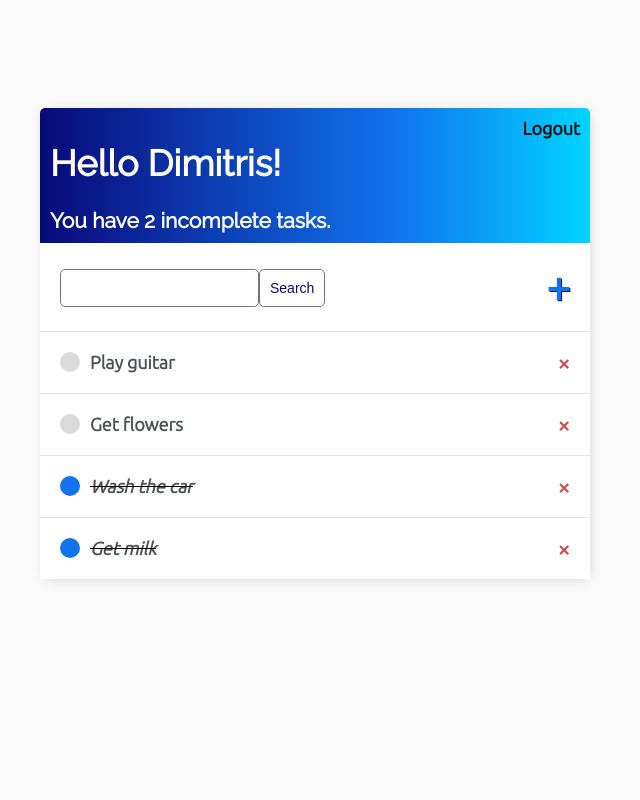
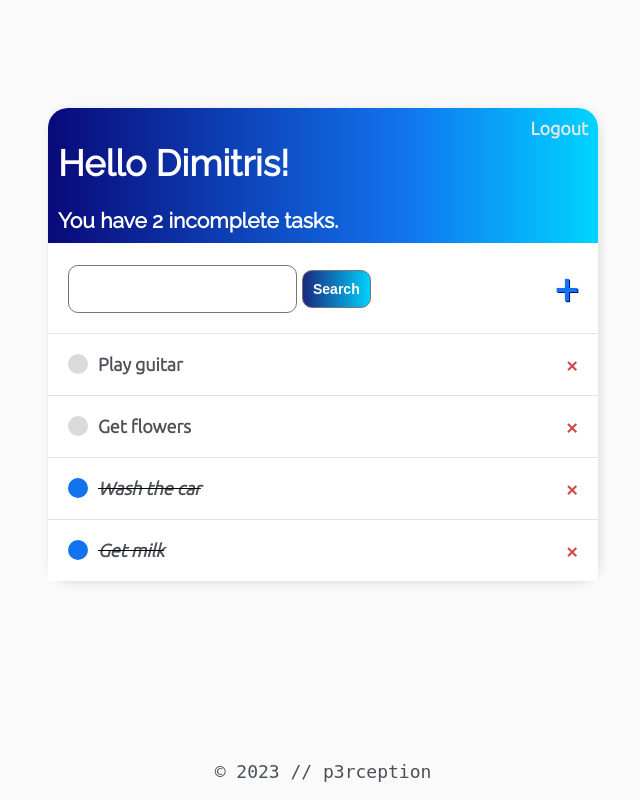
Before and after one commit to p3rception/NeoNote, a Django app: page / in a window 1280 px wide. Shown: the whole page, without its empty margins (325-965 px from the left). Run offline with Django 5.2, Linux system fonts and the light colour scheme; a user stored in the database is signed in; data comes from the database, SQL or seed files in the repository; both versions use the stored data as it was after the commit; some libraries are stand-ins or nearby versions.

Commit message:
Completed styling v1

```diff
--- a/base/static/main.css
+++ b/base/static/main.css
@@ -3,6 +3,7 @@ body {
    font-family: 'Ubuntu', sans-serif;
    padding-top: 100px;
    font-size: large;
+   width: 100%;
 }
 
 h1, h2, h3, h4, h5, h6 {
@@ -21,8 +22,26 @@ a,p {
    max-width: 550px;
    margin: auto;
    background-color: #fff;
+   border-radius: 20px;
    -webkit-box-shadow: 2px 2px 13px -4px rgba(0, 0, 0, 0.21);
    box-shadow: 2px 2px 13px -4px rgba(0, 0, 0, 0.21);
+}
+
+footer {
+   font-family: 'Fira Code', monospace;
+   position: absolute;
+   bottom: 0;
+   width: 100%;
+   text-align: center;
+   a {
+      text-decoration: none;
+      font-weight: normal;
+   }
+}
+
+input {
+   outline: none;
+   border: none;
 }
 
 .header-bar {
@@ -30,15 +49,16 @@ a,p {
    justify-content: space-between;
    color: #fff;
    padding: 10px;
-   border-radius: 5px 5px 0 0;
+   border-radius: 20px 20px 0 0;
    background: linear-gradient(270deg, #00d4ff 0%, #1174ee 35%, #090979 100%);
 }
 
+
 .header-bar a {
-   /* logout */
-   color: #010101;
+   color: #eee9e9;
    text-decoration: none;
 }
+
 
 .task-wrapper {
    display: flex;
@@ -97,13 +117,22 @@ a,p {
    padding: 20px;
 }
 
+
+@media screen and (max-width:320px) {
+   #search-add-wrapper {
+      padding: 10px;
+   }
+}
+
 input[type=text],
 input[type=password],
 textarea {
+   font-size: 16px;
    border: 1px solid #757575;
-   border-radius: 5px;
+   border-radius: 10px;
    padding: 10px;
    width: 90%;
+   height: auto;
 }
 
 label {
@@ -116,14 +145,48 @@ label {
    opacity: 0.5;
 }
 
+/* .button {
+   background-image: linear-gradient(to right, #1A2980 0%, #00d4ff  51%, #1A2980  100%);
+   margin: 10px;
+   padding: 10px;
+   text-align: center;
+   text-transform: uppercase;
+   transition: 0.5s;
+   background-size: 200% auto;
+   color: white;
+   box-shadow: 0 0 20px #eee;
+   border-radius: 10px;
+   display: block;
+   cursor: pointer;
+}
+
+.button:hover {
+   background-position: right center;
+   color: #fff;
+   text-decoration: none;
+} */
+
+
 .button {
    border: 1px solid #757575;
-   background-color: #FFF;
-   color: #090979;
+   background-image: linear-gradient(to right, #1A2980 0%, #00d4ff  51%, #1A2980  100%);
+   color: white;
+   background-size: 200% auto;
+   transition: 0.5s;
+   text-align: center;
+   /* text-transform: uppercase; */
    padding: 10px;
+   margin: 5px;
+   font-weight: bold;
    font-size: 14px;
-   border-radius: 5px;
+   border-radius: 10px;
    cursor: pointer;
+   text-decoration: none;
+}
+
+.button:hover {
+   background-position: right center;
+   color: #fff;
    text-decoration: none;
 }
 
--- a/base/templates/base/main.html
+++ b/base/templates/base/main.html
@@ -13,10 +13,17 @@
    <title>NeoNote</title>
 </head>
 <body>
+
    <div class='container'>
       {% block content %}
 
       {% endblock content %}
+
    </div>
+
+   <footer>
+      <p>&copy; 2023 // <a href=" https://github.com/dimitris-per" target="_blank">p3rception</a></p>
+   </footer>
+
 </body>
 </html>
--- a/base/templates/base/task_list.html
+++ b/base/templates/base/task_list.html
@@ -21,11 +21,10 @@
 <div id="search-add-wrapper">
   <form method="GET" style="margin-top: 2px;display: flex;">
     <input type="text" name="search-area" value="{{search_input}}">
-    <input class="button" type="submit" value="Search">
+    <input id="searchBtn" class="button" type="submit" value="Search">
   </form>
   <a id="add-link" href="{% url 'task-create' %}">&#x2b;</a>
 </div>
-
 
 
 <div class="task-items-wrapper">
@@ -48,7 +47,7 @@
     </div>
 
   {% empty %}
-    <h3>No items in list!</h3>
+    <h3 style="padding:20px;">No tasks to be done!</h3>
   {% endfor %}
 </div>
 
```
Also changed, not shown: NeoNote/settings.py (+12 -12 lines), base/templates/base/login.html (+8 -3 lines), base/templates/base/register.html (+18 -7 lines), base/templates/base/task_confirm_delete.html (+11 -6 lines), base/templates/base/task_form.html (+13 -7 lines), db.sqlite3, 1 other file.
